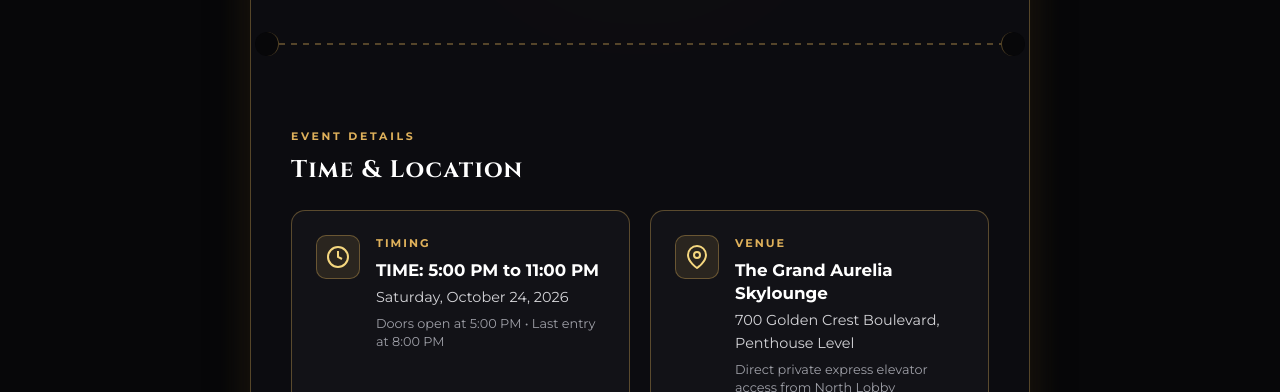
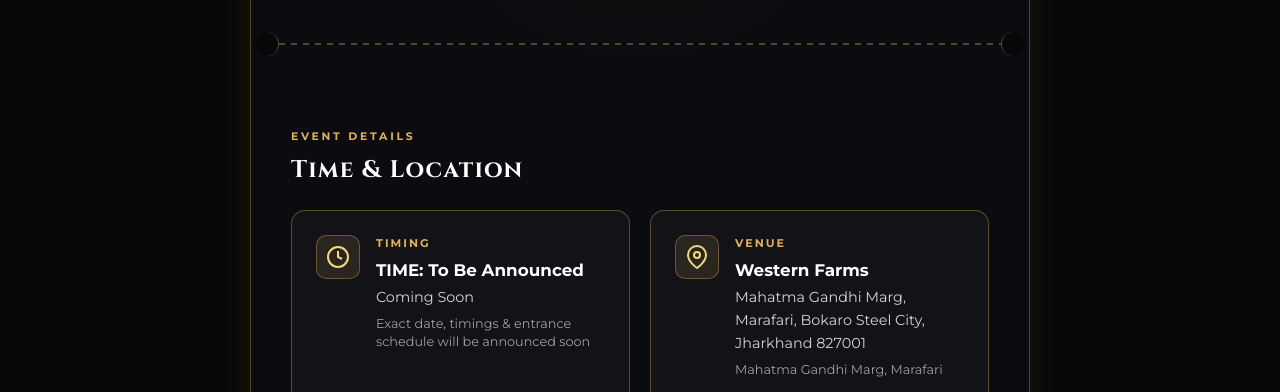
Before and after one commit to YogeshKumar14/aurelia26, a plain HTML site: page index.html in a window 1280 px wide. Shown: the part 408-800 px from the top of the page. Drawn offline with Linux system fonts and the light colour scheme.

Commit message:
Update venue to Western Farms, date to Coming Soon, and Instagram to @far.ewell26

```diff
--- a/event-config.js
+++ b/event-config.js
@@ -17,20 +17,19 @@ const EVENT_CONFIG = {
 
   // --- TIMING (Template: easily edit time and date below) ---
   timing: {
-    primaryTime: "5:00 PM to 11:00 PM",
-    date: "Saturday, October 24, 2026",
-    doorsNote: "Doors open at 5:00 PM • Last entry at 8:00 PM"
+    primaryTime: "To Be Announced",
+    date: "Coming Soon",
+    doorsNote: "Exact date, timings & entrance schedule will be announced soon"
   },
 
-  // --- VENUE (Template: easily edit venue name, address, and maps link below) ---
+  // --- VENUE ---
   venue: {
-    name: "The Grand Aurelia Skylounge",
-    address: "700 Golden Crest Boulevard, Penthouse Level",
-    city: "Metropolis",
-    landmark: "Direct private express elevator access from North Lobby",
-    valetNote: "Complimentary VIP Valet Parking at West Gate",
-    // Google Maps link (update with actual destination)
-    googleMapsUrl: "https://maps.google.com/?q=The+Grand+Aurelia+Skylounge"
+    name: "Western Farms",
+    address: "Mahatma Gandhi Marg, Marafari, Bokaro Steel City, Jharkhand 827001",
+    city: "Bokaro Steel City",
+    landmark: "Mahatma Gandhi Marg, Marafari",
+    valetNote: "On-site parking available",
+    googleMapsUrl: "https://maps.app.goo.gl/6WDG9bNLaM9S7r8z6?g_st=aw"
   },
 
   // --- RULES & GUIDELINES ---
@@ -66,8 +65,8 @@ const EVENT_CONFIG = {
   // --- SOCIALS (Instagram) ---
   socials: {
     instagram: {
-      handle: "@aurelia26party",
-      profileUrl: "https://instagram.com/aurelia26party",
+      handle: "@far.ewell26",
+      profileUrl: "https://www.instagram.com/far.ewell26?stkn=MTJ0c2J0eWd0ZHg4dw==",
       displayText: "Follow us on Instagram",
       subtitle: "Official Photos, Live Announcements & Performer Lineup"
     }
--- a/index.html
+++ b/index.html
@@ -76,9 +76,9 @@
           </div>
           <div class="detail-content">
             <span class="detail-label">TIMING</span>
-            <div class="detail-primary" id="timePrimary">TIME: 5:00 PM to 11:00 PM</div>
-            <div class="detail-secondary" id="timeDate">Saturday, October 24, 2026</div>
-            <div class="detail-note" id="timeDoors">Doors open at 5:00 PM • Last entry at 8:00 PM</div>
+            <div class="detail-primary" id="timePrimary">TIME: To Be Announced</div>
+            <div class="detail-secondary" id="timeDate">Coming Soon</div>
+            <div class="detail-note" id="timeDoors">Exact date, timings & entrance schedule will be announced soon</div>
           </div>
         </div>
 
@@ -92,12 +92,12 @@
           </div>
           <div class="detail-content">
             <span class="detail-label">VENUE</span>
-            <div class="detail-primary" id="venueName">The Grand Aurelia Skylounge</div>
-            <div class="detail-secondary" id="venueAddress">700 Golden Crest Boulevard, Penthouse Level</div>
-            <div class="detail-note" id="venueLandmark">Direct express elevator access from North Lobby</div>
+            <div class="detail-primary" id="venueName">Western Farms</div>
+            <div class="detail-secondary" id="venueAddress">Mahatma Gandhi Marg, Marafari, Bokaro Steel City, Jharkhand 827001</div>
+            <div class="detail-note" id="venueLandmark">Mahatma Gandhi Marg, Marafari</div>
 
             <div class="venue-action-buttons">
-              <a href="https://maps.google.com/?q=The+Grand+Aurelia+Skylounge" target="_blank" rel="noopener noreferrer" class="btn-gold-sm" id="btnDirections">
+              <a href="https://maps.app.goo.gl/6WDG9bNLaM9S7r8z6?g_st=aw" target="_blank" rel="noopener noreferrer" class="btn-gold-sm" id="btnDirections">
                 <svg width="14" height="14" viewBox="0 0 24 24" fill="none" stroke="currentColor" stroke-width="2"><polygon points="3 11 22 2 13 21 11 13 3 11"></polygon></svg>
                 Google Maps
               </a>
@@ -161,7 +161,7 @@
       <p class="section-subtext">Follow our Instagram for live stories, photos, and performer announcements.</p>
 
       <div class="socials-card">
-        <a href="https://instagram.com/aurelia26party" target="_blank" rel="noopener noreferrer" class="instagram-banner-link" id="instaLink">
+        <a href="https://www.instagram.com/far.ewell26?stkn=MTJ0c2J0eWd0ZHg4dw==" target="_blank" rel="noopener noreferrer" class="instagram-banner-link" id="instaLink">
           <div class="insta-icon-box">
             <svg class="insta-svg" width="36" height="36" viewBox="0 0 24 24" fill="none" stroke="currentColor" stroke-width="1.8">
               <rect x="2" y="2" width="20" height="20" rx="5" ry="5"></rect>
@@ -170,7 +170,7 @@
             </svg>
           </div>
           <div class="insta-meta">
-            <span class="insta-handle" id="instaHandle">@aurelia26party</span>
+            <span class="insta-handle" id="instaHandle">@far.ewell26</span>
             <span class="insta-desc" id="instaDesc">Official Photos, Live Announcements & Performer Lineup</span>
           </div>
           <div class="insta-cta">
```
